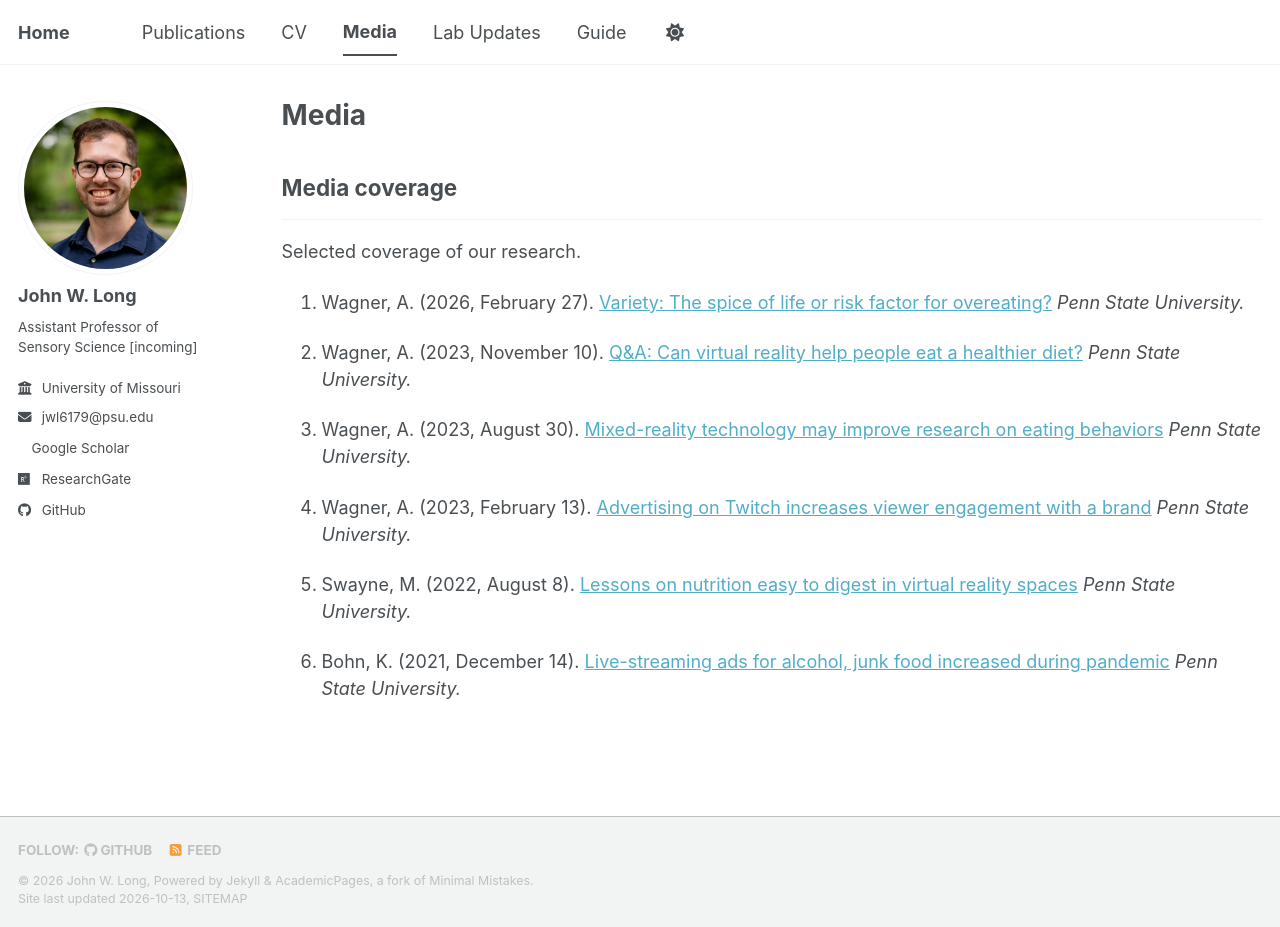
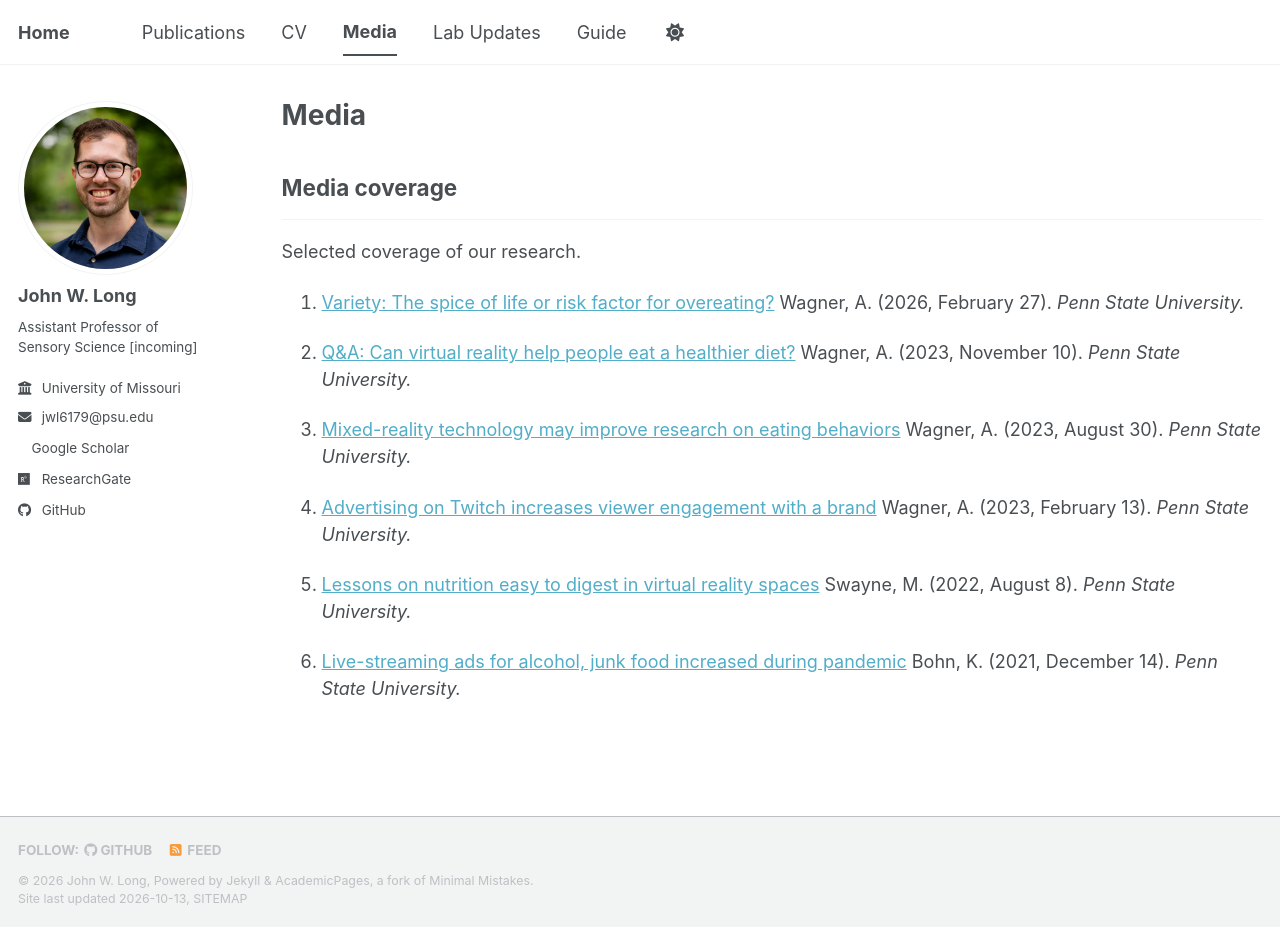
Before and after one commit to JohnLongPhD/JohnLongPhD.github.io, a Jekyll site: the page built from _pages/media.md, in a window 1280 px wide and 927 px high. Built offline with Jekyll 4.4.1, drawn with Linux system fonts in a browser that asks for light colours; a style sheet for code colours, icons or effects is not loaded.

```diff
--- a/_pages/media.md
+++ b/_pages/media.md
@@ -11,14 +11,14 @@ author_profile: true
 
 Selected coverage of our research.
 
-1. Wagner, A. (2026, February 27). [Variety: The spice of life or risk factor for overeating?](https://www.psu.edu/news/health-and-human-development/story/variety-spice-life-or-risk-factor-overeating/) *Penn State University.*
+1. [Variety: The spice of life or risk factor for overeating?](https://www.psu.edu/news/health-and-human-development/story/variety-spice-life-or-risk-factor-overeating/) Wagner, A. (2026, February 27). *Penn State University.*
 
-2. Wagner, A. (2023, November 10). [Q&A: Can virtual reality help people eat a healthier diet?](https://www.psu.edu/news/health-and-human-development/story/qa-can-virtual-reality-help-people-eat-healthier-diet/) *Penn State University.*
+2. [Q&A: Can virtual reality help people eat a healthier diet?](https://www.psu.edu/news/health-and-human-development/story/qa-can-virtual-reality-help-people-eat-healthier-diet/) Wagner, A. (2023, November 10). *Penn State University.*
 
-3. Wagner, A. (2023, August 30). [Mixed-reality technology may improve research on eating behaviors](https://www.psu.edu/news/health-and-human-development/story/mixed-reality-technology-may-improve-research-eating-behaviors/) *Penn State University.*
+3. [Mixed-reality technology may improve research on eating behaviors](https://www.psu.edu/news/health-and-human-development/story/mixed-reality-technology-may-improve-research-eating-behaviors/) Wagner, A. (2023, August 30). *Penn State University.*
 
-4. Wagner, A. (2023, February 13). [Advertising on Twitch increases viewer engagement with a brand](https://www.psu.edu/news/health-and-human-development/story/advertising-twitch-increases-viewer-engagement-brand/) *Penn State University.*
+4. [Advertising on Twitch increases viewer engagement with a brand](https://www.psu.edu/news/health-and-human-development/story/advertising-twitch-increases-viewer-engagement-brand/) Wagner, A. (2023, February 13). *Penn State University.*
 
-5. Swayne, M. (2022, August 8). [Lessons on nutrition easy to digest in virtual reality spaces](https://www.psu.edu/news/institute-computational-and-data-sciences/story/lessons-nutrition-easy-digest-virtual-reality/) *Penn State University.*
+5. [Lessons on nutrition easy to digest in virtual reality spaces](https://www.psu.edu/news/institute-computational-and-data-sciences/story/lessons-nutrition-easy-digest-virtual-reality/) Swayne, M. (2022, August 8). *Penn State University.*
 
-6. Bohn, K. (2021, December 14). [Live-streaming ads for alcohol, junk food increased during pandemic](https://www.psu.edu/news/story/live-streaming-ads-alcohol-junk-food-increased-during-pandemic/) *Penn State University.*
+6. [Live-streaming ads for alcohol, junk food increased during pandemic](https://www.psu.edu/news/story/live-streaming-ads-alcohol-junk-food-increased-during-pandemic/) Bohn, K. (2021, December 14). *Penn State University.*
```
